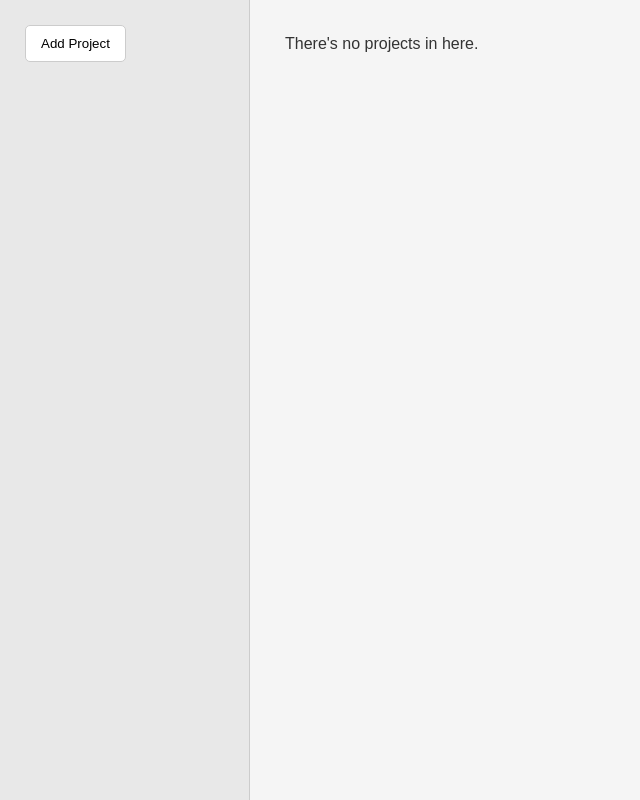
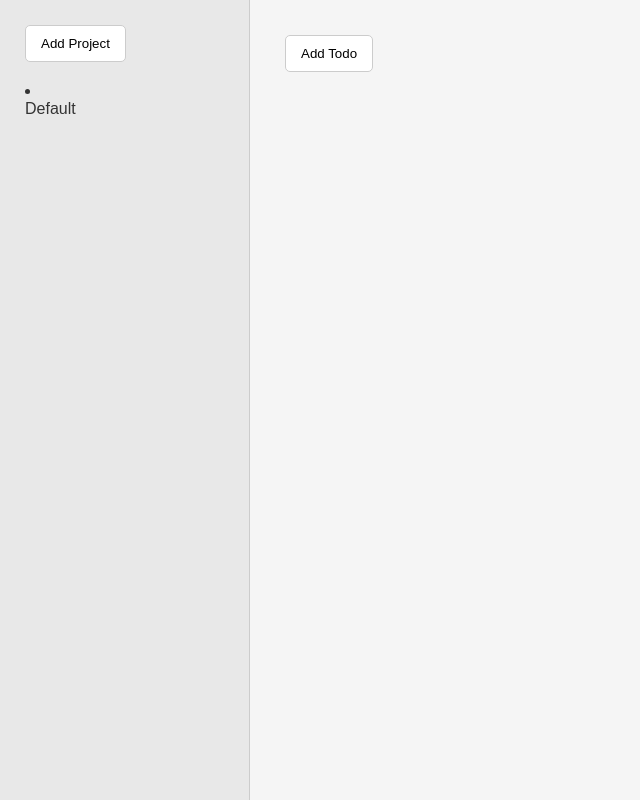
Before and after one commit to Francisco-po-es/todo-list-OP, a website built with webpack: page src/template.html in a window 1280 px wide. Shown: the whole page, without its empty margins (0-640 px from the left). Built offline with nearby package versions, Linux system fonts and the light colour scheme.

Commit message:
fixed: display projects to aside

```diff
--- a/src/main.js
+++ b/src/main.js
@@ -7,11 +7,18 @@ let defaultProject = new PROJECT('Default');
 const projects = [defaultProject];
 
 let todosContainer = document.getElementById('todosContainer');
+let listProjects = document.getElementById('displayedProjects')
 
-if (projects.length >= 2) {
-
+if (projects.length >= 1) {
+    projects.forEach((project) => displayProjects(project))
 } else {
     todosContainer.innerHTML = `There's no projects in here.`
+}
+
+function displayProjects(project) {
+    let newProject = document.createElement('ul');
+    newProject.textContent = `${project.name}`;
+    listProjects.appendChild(newProject);
 }
 
 let todoDialog = document.getElementById('dialogTodo');
--- a/src/template.html
+++ b/src/template.html
@@ -16,6 +16,8 @@
                 <button id="cancelProject" class="cancelBtn" type="button">Cancel Project</button>
             </form>
         </dialog>
+        <li id="displayedProjects">
+        </li>
     </aside>
     <div id="todosContainer">
         <button id="addTodo">Add Todo</button>
```
